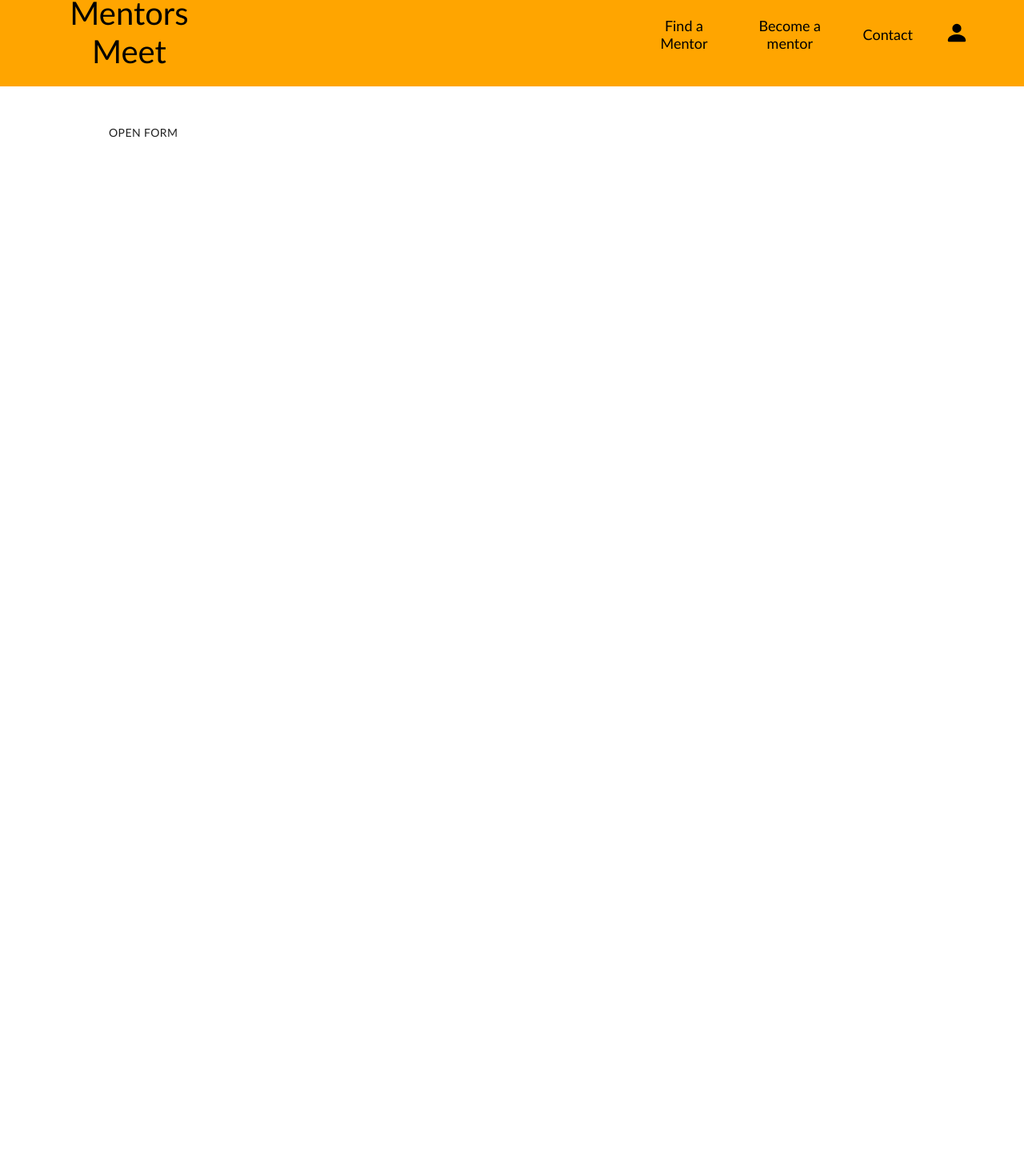
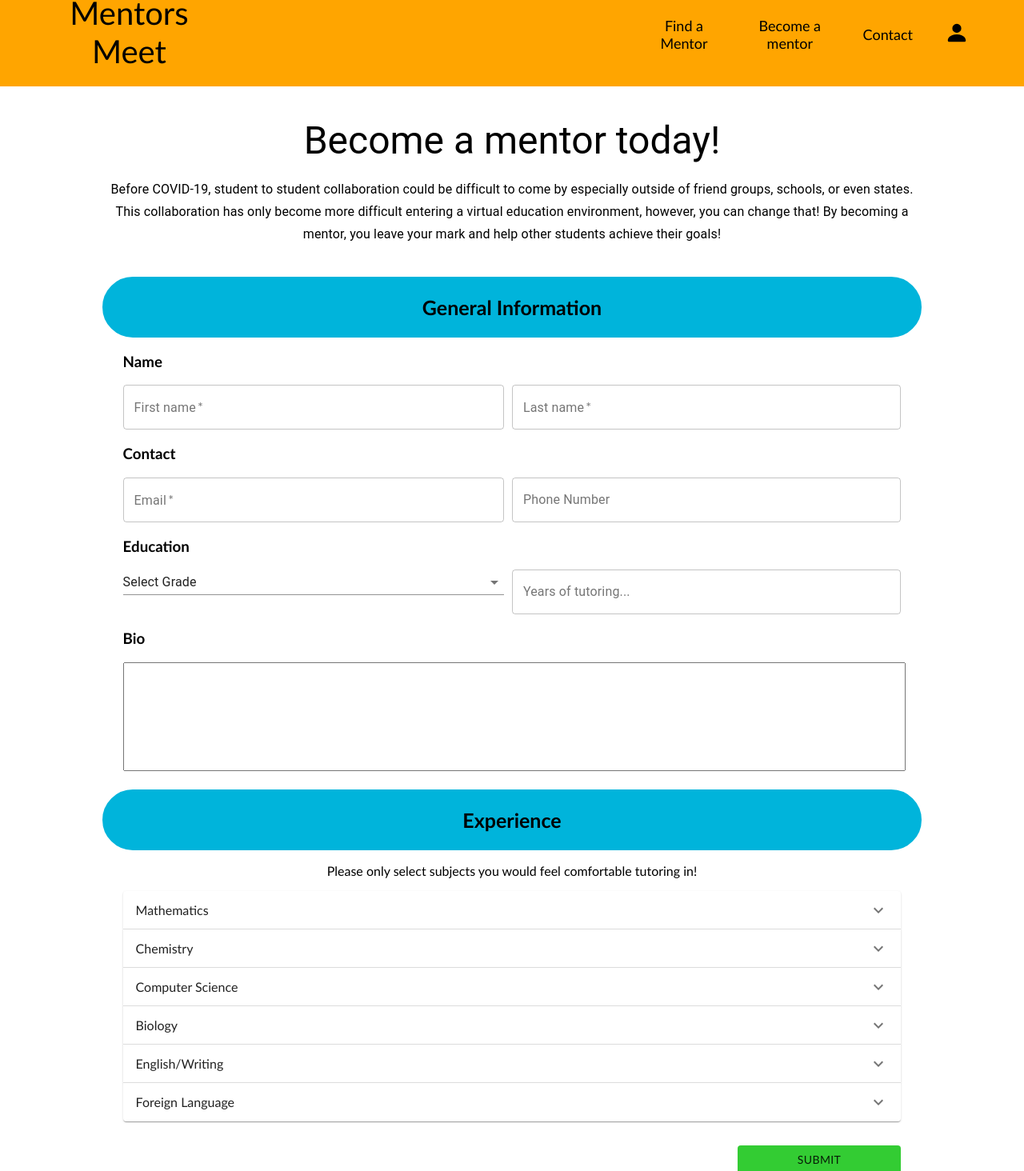
Before and after one commit to amit-sawhney/hackillinois, a React (Create React App) app: page /becomementor in a window 1280 px wide. Shown: the part 43-1507 px from the top of the page at 80% size. Before the commit the page ends 800 px from the top, so only its background shows below. Built offline with nearby package versions, Linux system fonts and the light colour scheme.

Commit message:
added form data

```diff
--- a/src/Components/BecomeMentor/BecomeMentor.js
+++ b/src/Components/BecomeMentor/BecomeMentor.js
@@ -1,15 +1,15 @@
 import React, { useState } from 'react';
 import { makeStyles } from '@material-ui/core/styles';
-import { DialogContent, Accordion, AccordionSummary, AccordionDetails, Button, TextareaAutosize, FormControlLabel, Checkbox, MenuItem, Select, Dialog, Paper, Grid, FormControl, Input, TextField } from '@material-ui/core/'
-import SubjectForm from './SubjectForm'
+import { CircularProgress, DialogContent, Accordion, AccordionSummary, AccordionDetails, Button, TextareaAutosize, FormControlLabel, Checkbox, MenuItem, Select, Dialog, Paper, Grid, FormControl, Input, TextField, Typography, DialogTitle } from '@material-ui/core/'
 import { MdExpandMore } from 'react-icons/md';
-import shape from '@material-ui/core/styles/shape';
+import { FaCheck } from 'react-icons/fa';
 
 const useStyles = makeStyles({
     root: {
         marginTop: '40px',
         width: '80%',
         margin: 'auto',
+        marginBottom: '20px'
     },
     space: {
         paddingRight: '10px'
@@ -57,24 +57,35 @@ const useStyles = makeStyles({
         }
     },
     dialog: {
-        width: '80%',
+        width: '70%',
+        margin: 'auto',
+        color: 'black',
+        textAlign: 'center'
+    },
+    formTitle: {
+        textAlign: 'center',
         margin: 'auto'
+    },
+    loading: {
+        fontSize: '20px',
+        margin: 'auto',
+        textAlign: 'center'
+    },
+    dialogContent: {
+        margin: 'auto',
+        padding: '10px',
+        minHeight: '150px',
+        minWidth: '150px',
+        paddingTop: '6%',
+        color: 'green'
     }
 });
 
 const BecomeMentor = (props) => {
     const classes = useStyles();
-    const [subjects, setSubjects] = useState([{}]);
     const [formOpen, setFormOpen] = useState(false);
+    const [success, setSuccess] = useState(false);
 
-    const [firstName, setFirstName] = useState('');
-    const [lastName, setLastName] = useState('');
-    const [email, setEmail] = useState('');
-    const [number, setNumber] = useState('');
-    const [grade, setGrade] = useState('');
-    const [tutoringYears, setTutoringYears] = useState(0);
-    const [bio, setBio] = useState('');
-    const [math, setMath] = useState([]);
     const [alg1, setAlg1] = useState(false);
     const [alg2, setAlg2] = useState(false);
     const [preCalc, setPreCalc] = useState(false);
@@ -84,13 +95,13 @@ const BecomeMentor = (props) => {
     const [linearAlg, setLinearAlg] = useState(false);
     const [difEq, setDifEq] = useState(false);
     const [discrete, setDiscrete] = useState(false);
-    const [chem, setChem] = useState([]);
+
     const [genChem, setGenChem] = useState(false);
     const [oChem, setOChem] = useState(false);
     const [anChem, setAnChem] = useState(false);
     const [physChem, setPhysChem] = useState(false);
     const [chemLab, setChemLab] = useState(false);
-    const [compSci, setCompSci] = useState([]);
+
     const [java, setJava] = useState(false);
     const [python, setPython] = useState(false);
     const [c, setC] = useState(false);
@@ -100,17 +111,17 @@ const BecomeMentor = (props) => {
     const [algos, setAlgos] = useState(false);
     const [data, setData] = useState(false);
     const [interview, setInterview] = useState(false);
-    const [biology, setBiology] = useState([]);
+
     const [molecular, setMolecular] = useState(false);
     const [cellular, setCellular] = useState(false);
     const [anatomical, setAnatomical] = useState(false);
     const [ecology, setEcology] = useState(false);
     const [evolutionary, setEvolutionary] = useState(false);
     const [genBio, setGenBio] = useState(false);
-    const [genetics, setGenetics]= useState(false);
+    const [genetics, setGenetics] = useState(false);
     const [bioChem, setBioChem] = useState(false);
     const [bioPhysics, setBioPhysics] = useState(false);
-    const [english, setEnglish] = useState([]);
+
     const [writing, setWriting] = useState(false);
     const [shakespeare, setShakespeare] = useState(false);
     const [poetry, setPoetry] = useState(false);
@@ -118,7 +129,7 @@ const BecomeMentor = (props) => {
     const [fiction, setFiction] = useState(false);
     const [novel, setNovel] = useState(false);
     const [drama, setDrama] = useState(false);
-    const [lang, setLang] = useState([]);
+
     const [spanish, setSpanish] = useState(false);
     const [french, setFrench] = useState(false);
     const [german, setGerman] = useState(false);
@@ -126,6 +137,7 @@ const BecomeMentor = (props) => {
     const [mandarin, setMandarin] = useState(false);
     const [hindi, setHindi] = useState(false);
     const [englishLang, setEnglishLang] = useState(false);
+    const [submit, setSubmit] = useState(false);
 
     const grades = [
         { grade: '9th Grade', value: 9 },
@@ -138,6 +150,16 @@ const BecomeMentor = (props) => {
         { grade: 'College Senior', value: 16 },
     ];
 
+    const formTextFields = [
+        'first-name',
+        'last-name',
+        'email',
+        'phone-number',
+        'school-grade',
+        'tutoring-years',
+        'personal-bio'
+    ]
+
 
     const openForm = e => {
         setFormOpen(true);
@@ -147,18 +169,125 @@ const BecomeMentor = (props) => {
         setFormOpen(false);
     }
 
+    function createFormData(first, last, email, number, grade, years, bio, mathArray, chemArray, computerScienceArray, biologyArray, englishArray, foreignLanguage) {
+        var formData = {
+            firstName: first,
+            lastName: last,
+            email: email,
+            phoneNumber: number,
+            grade: grade,
+            tutoringYears: years,
+            personalBio: bio,
+            mathSubjects: mathArray,
+            chemSubjects: chemArray,
+            computerScienceSubjects: computerScienceArray,
+            biologySubjects: biologyArray,
+            englishSubjects: englishArray,
+            foreignLanguage: foreignLanguage,
+        }
+
+        return formData;
+    }
+
     const handleSubmit = e => {
+        setSubmit(true);
+        var firstName = document.getElementById('first-name').value;
+        var lastName = document.getElementById('last-name').value;
+        var email = document.getElementById('email').value;
+        var number = document.getElementById('phone-number').value;
+        var grade = document.getElementById('school-grade').value;
+        var years = document.getElementById('tutoring-years').value;
+        var bio = document.getElementById('personal-bio').value;
+
+        var mathArray = [];
+        if(alg1) mathArray.push("Algebra 1")
+        if(alg2) mathArray.push("Algebra 2");
+        if(preCalc) mathArray.push("Pre-Calculus");
+        if(calc1) mathArray.push("Calculus I");
+        if(calc2) mathArray.push("Calculus II");
+        if(calc3) mathArray.push("Calculus III");
+        if(linearAlg) mathArray.push("Linear Algebra");
+        if(difEq) mathArray.push("Differential Equations");
+        if(discrete) mathArray.push("Discrete Mathematics");
+
+        var chemArray = [];
+        if(genChem) chemArray.push("General Chemistry");
+        if(oChem) chemArray.push("Organic Chemistry");
+        if(anChem) chemArray.push("Analytical Chemistry");
+        if(physChem) chemArray.push("Physical Chemistry");
+        if(chemLab) chemArray.push("Chem Lab Adivse");
+
+        var computerScienceArray = [];
+        if(java) computerScienceArray.push("Java");
+        if(python) computerScienceArray.push("Python");
+        if(c) computerScienceArray.push("C/C++/C#");
+        if(js) computerScienceArray.push("Javascript/jQuery");
+        if(webDev) computerScienceArray.push("Web Development");
+        if(backend) computerScienceArray.push("Backend Development");
+        if(algos) computerScienceArray.push("Algorithms");
+        if(data) computerScienceArray.push("Data Structures");
+        if(interview) computerScienceArray.push("Interview Prep");
+
+        var biologyArray = [];
+        if(genBio) biologyArray.push("General Biology");
+        if(cellular) biologyArray.push("Cellular Biology");
+        if(anatomical) biologyArray.push("Anatomical Sciences");
+        if(ecology) biologyArray.push("Ecology");
+        if(evolutionary) biologyArray.push("Evolutionary Biology");
+        if(molecular) biologyArray.push("Molecular Biology");
+        if(genetics) biologyArray.push("Genetics");
+        if(bioChem) biologyArray.push("Biochemistry");
+        if(bioPhysics) biologyArray.push("Bio Physics");
+
+        var englishArray = [];
+        if(writing) englishArray.push("Writing Adivse");
+        if(shakespeare) englishArray.push("Shakespeare");
+        if(poetry) englishArray.push("Poetry");
+        if(nonfiction) englishArray.push("NonFiction");
+        if(fiction) englishArray.push("Fiction");
+        if(novel) englishArray.push("Novel");
+        if(drama) englishArray.push("Drama");
+
+        var foreignLanguage = [];
+        if(spanish) foreignLanguage.push("Spanish");
+        if(french) foreignLanguage.push("French");
+        if(german) foreignLanguage.push("German");
+        if(japanese) foreignLanguage.push("Japanese");
+        if(mandarin) foreignLanguage.push("Mandarin Chinese");
+        if(hindi) foreignLanguage.push("Hindi");
+        if(englishLang) foreignLanguage.push("English");
+
+        var formData = createFormData(firstName, lastName, email, number, grade, years, bio, mathArray, chemArray, computerScienceArray, biologyArray, englishArray, foreignLanguage);
+        console.log(formData);
+        setSubmit(false);
+        setSuccess(true);
 
     }
 
     return (
         <div className={classes.root}>
             {/* <Paper className={classes.paper}> */}
+            <div className={classes.formTitle}>
+                <Typography variant="h3">Become a mentor today!</Typography><br />
+                <Typography variant="subtitle1">
+                    Before COVID-19, student to student collaboration could be difficult to come by especially outside of friend groups,
+                    schools, or even states. This collaboration has only become more difficult entering a virtual education environment,
+                    however, you can change that! By becoming a mentor, you leave your mark and help other students achieve their goals!
+                </Typography>
+            </div> <br />
+            <Dialog maxWidth='xs'  onClose={() => setSuccess(false)} fullWidth open={success} className={classes.dialog}>
+                <h3>Your form submitted successfully!</h3>
+                <DialogContent className={classes.dialogContent}>
+                    <FaCheck size={80} />
+                </DialogContent>
+            </Dialog>
+            <Dialog maxWidth='xs' fullWidth open={submit} className={classes.dialog}>
+                <h3>Your form is submitting!</h3>
+                <DialogContent className={classes.dialogContent}>
+                    <CircularProgress thickness={4} size={80} />
+                </DialogContent>
+            </Dialog>
 
-            <Button onClick={openForm}>Open Form</Button>
-            <div>
-                <Dialog className={classes.dialog} fullWidth maxWidth="xl" onClose={closeForm} open={formOpen}>
-                    <DialogContent>
             <FormControl fullWidth>
                 <div className={classes.section}>
                     <div className={classes.header}>General Information</div>
@@ -166,33 +295,32 @@ const BecomeMentor = (props) => {
                         <h3>Name</h3>
                         <Grid style={{ margin: 'auto' }} container>
                             <Grid className={classes.space} item xs={6}>
-                                            <TextField value={firstName} onChange = {(e) => setFirstName(e.target.value)} fullWidth variant="outlined" required label="First name" />
+                                <TextField id='first-name' fullWidth variant="outlined" required label="First name" />
                             </Grid>
                             <Grid item xs={6}>
-                                            <TextField value={lastName} onChange = {(e) => setLastName(e.target.value)} fullWidth variant="outlined" required label="Last name" />
+                                <TextField id='last-name' fullWidth variant="outlined" required label="Last name" />
                             </Grid>
                         </Grid>
                         <h3>Contact</h3>
                         <Grid style={{ margin: 'auto' }} container>
                             <Grid className={classes.space} item xs={6}>
-                                            <TextField value={email} onChange = {(e) => setEmail(e.target.value)} fullWidth variant="outlined" required label="Email" />
+                                <TextField id='email' fullWidth variant="outlined" required label="Email" />
                             </Grid>
                             <Grid item xs={6}>
-                                            <TextField value={number} onChange = {(e) => setNumber(e.target.value)} placeholder="Ex: (123) 456-7890" fullWidth variant="outlined" label="Phone Number" />
+                                <TextField id='phone-number' placeholder="Ex: (123) 456-7890" fullWidth variant="outlined" label="Phone Number" />
                             </Grid>
                         </Grid>
                         <h3>Education</h3>
                         <Grid style={{ margin: 'auto' }} container>
                             <Grid className={classes.space} item xs={6}>
                                 <Select
+                                    id='school-grade'
                                     native
                                     label="Grade"
                                     required
                                     aria-label="Select Grade"
+                                    fullWidth
                                     defaultValue=""
-                                                fullWidth
-                                                value={grade}
-                                                onChange = {(e) => setGrade(e.target.value)}
                                 >
                                     <option disabled value="" label="Select Grade" />
                                     {
@@ -204,11 +332,11 @@ const BecomeMentor = (props) => {
 
                             </Grid>
                             <Grid item xs={6}>
-                                            <TextField value={tutoringYears} onChange = {(e) => setTutoringYears(e.target.value)} fullWidth type="number" variant="outlined" label="Years of tutoring..." />
+                                <TextField id='tutoring-years' fullWidth type="number" variant="outlined" label="Years of tutoring..." />
                             </Grid>
                         </Grid>
                         <h3>Bio</h3>
-                                    <TextareaAutosize value={bio} onChange = {(e) => setBio(e.target.value)} className={classes.textArea} />
+                        <TextareaAutosize id='personal-bio' className={classes.textArea} />
                     </div>
                     <div className={classes.header}>Experience</div>
                     <p style={{ textAlign: 'center' }}>Please only select subjects you would feel comfortable tutoring in!</p>
@@ -228,7 +356,7 @@ const BecomeMentor = (props) => {
                                         <br />
                                         <FormControlLabel
                                             value="algebra2"
-                                                        control={<Checkbox checked={alg2} onClick={() => setAlg2(!alg2)} color="primary" />}
+                                            control={<Checkbox id="alg2" checked={alg2} onClick={() => setAlg2(!alg2)} color="primary" />}
                                             label="Algebra 2"
                                         /> <br />
                                         <FormControlLabel
@@ -497,7 +625,7 @@ const BecomeMentor = (props) => {
                             </AccordionSummary>
                             <AccordionDetails>
                                 <Grid style={{ margin: 'auto', textAlign: 'center', borderTop: 'solid black', paddingTop: '2%' }} container>
-                                                <Grid item>
+                                    <Grid item xs>
                                         <FormControlLabel
                                             value="spanish"
                                             control={<Checkbox checked={spanish} onClick={() => setSpanish(!spanish)} color="primary" />}
@@ -546,9 +674,6 @@ const BecomeMentor = (props) => {
                     <Button onClick={handleSubmit} className={classes.submitButton}>Submit</Button>
                 </div>
             </FormControl >
-                    </DialogContent>
-                </Dialog>
-            </div>
             {/* </Paper> */}
         </div >
     );
```
Also changed, not shown: src/Components/Contact/Contact.js (+9 -5 lines), src/Components/FindMentor/FindMentor.js (+55 -11 lines). Lines whose indentation alone changed are shown as unchanged.
